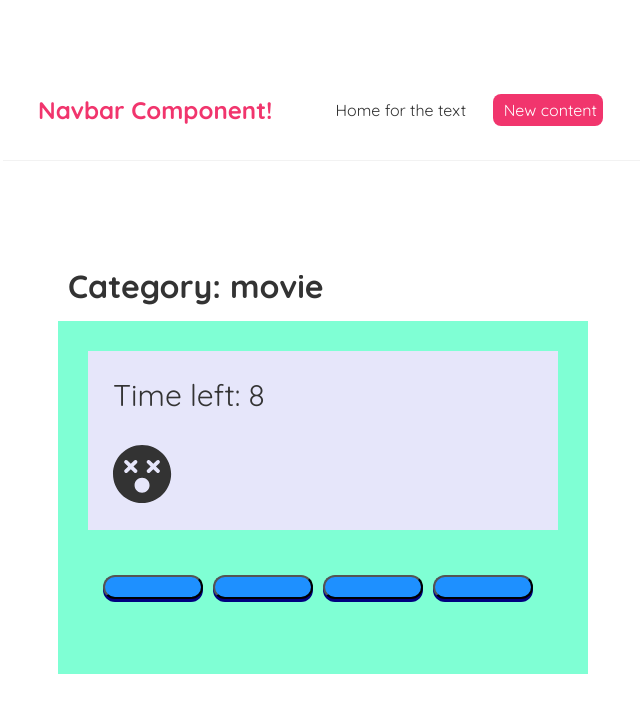
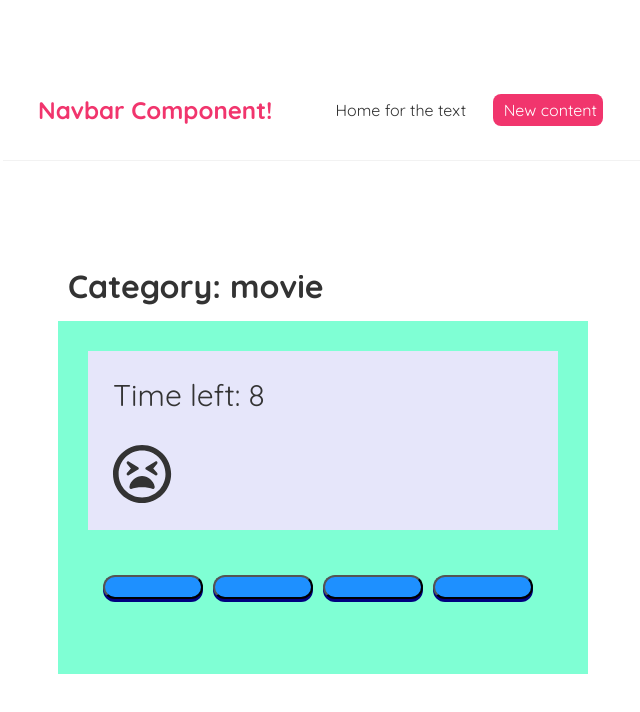
Before and after one commit to naoiri/Quiz-man, a React (Create React App) app in the folder frontend/: page /game in a window 1280 px wide. Both pictures are taken after a click on the button "Movie". Shown: the top 712 px of the page, without its empty margins (317-957 px from the left). Built offline with nearby package versions, Linux system fonts and the light colour scheme; no server answers; the HTML template or start-up script is replaced by a standard one.

Commit message:
Change icons fron solid to regular

```diff
--- a/frontend/package.json
+++ b/frontend/package.json
@@ -3,7 +3,7 @@
   "version": "0.1.0",
   "private": true,
   "dependencies": {
-    "@fortawesome/free-solid-svg-icons": "^5.15.4",
+    "@fortawesome/free-regular-svg-icons": "^5.15.4",
     "@fortawesome/react-fontawesome": "^0.1.16",
     "@testing-library/jest-dom": "^5.15.0",
     "@testing-library/react": "^11.2.7",
--- a/frontend/src/Animation.js
+++ b/frontend/src/Animation.js
@@ -1,7 +1,6 @@
 import React, {useState, useEffect} from "react";
 import {FontAwesomeIcon} from '@fortawesome/react-fontawesome';
-import {faSmile, faMeh, faFrown, faFlushed, faDizzy} from '@fortawesome/free-solid-svg-icons';
-
+import {faSmile, faMeh, faFrown, faFlushed, faTired} from '@fortawesome/free-regular-svg-icons'
 
 function Animation(props) {
 
@@ -21,7 +20,7 @@ function Animation(props) {
 
                 if (counter <= 10) {
                     return (
-                        <FontAwesomeIcon icon={faDizzy} className="fa-icons" backgroundColor="red"/>
+                        <FontAwesomeIcon icon={faTired} className="fa-icons" />
                     )
                 } else if (counter <= 20) {
                     return (
--- a/frontend/src/Game.js
+++ b/frontend/src/Game.js
@@ -4,7 +4,7 @@ import {useState} from "react";
 import React, {useEffect} from "react";
 import Animation from "./Animation";
 import {FontAwesomeIcon} from '@fortawesome/react-fontawesome';
-import {faSmile} from '@fortawesome/free-solid-svg-icons';
+import {faSmile, faDizzy} from '@fortawesome/free-regular-svg-icons';
 
 
 const Game = () => {
@@ -64,7 +64,11 @@ const Game = () => {
             return (
                 <div className='quiz-container'>
                     <Animation setValue={setTimer} />{/*Receives timer data from child component(Animation.js)*/}
-                    <div className="score-board">Time is up! Quizman is now dead. Your score: {score}</div>
+                    <div className="score-board">
+                        <h2>Time is up! Quizman is now dead. </h2> <br/>
+                        <FontAwesomeIcon icon={faDizzy} className="fa-icons"/>
+                        <h2>Your score: {score} </h2>
+                    </div>
                 </div>
 
             )
--- a/frontend/src/Test.css
+++ b/frontend/src/Test.css
@@ -22,6 +22,8 @@
 }
 .fa-icons {
     font-size: 60px;
+    color: #1e69da;
+    fill: #f1356d;
 }
 
 .animation {
```
Also changed, not shown: 1 other file (tests, documents, lock files or other folders).
